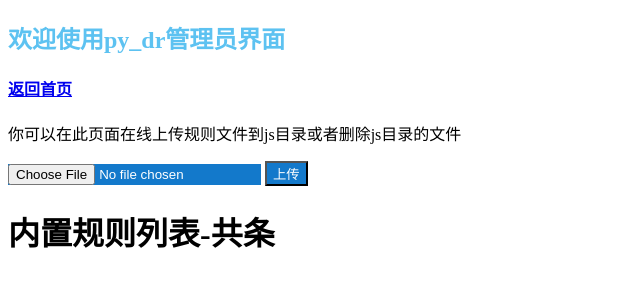
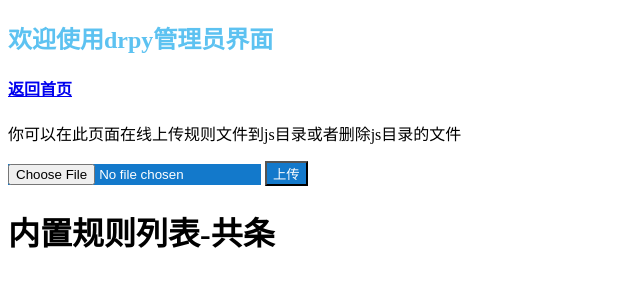
Before and after one commit to liu673cn/drpy, a Flask app: template templates/admin.html in a window 1280 px wide. Shown: the top 300 px of the page, without its empty margins (0-640 px from the left). Run offline with Flask 2, Linux system fonts and the light colour scheme; the template is opened without the code that fills it, so the values that code supplies are empty; parts of the project's set-up code (start-up, migrations or seed data) failed here and were passed over.

Commit message:
修改了文字名称

```diff
--- a/templates/admin.html
+++ b/templates/admin.html
@@ -138,7 +138,7 @@
        }
 </script>
 
-<h2 class="title">欢迎使用py_dr管理员界面</h2><h4><a href="/index">返回首页</a></h4>
+<h2 class="title">欢迎使用drpy管理员界面</h2><h4><a href="/index">返回首页</a></h4>
 <p>你可以在此页面在线上传规则文件到js目录或者删除js目录的文件</p>
  <form action = "/upload" method = "POST" enctype = "multipart/form-data">
 <!--     <input type = "file" name = "file" class="btn" accept=".js"  onchange="getFileSize(this)"/>-->
--- a/templates/index.html
+++ b/templates/index.html
@@ -30,7 +30,7 @@
         });
 });
 </script>
-<h1>欢迎使用dr_py项目</h1>
+<h1>欢迎使用drpy项目</h1>
 <p>可以简单的自定义爬虫实现cms数据接口</p>
 
 <div class="btn" style="display: none">
```
